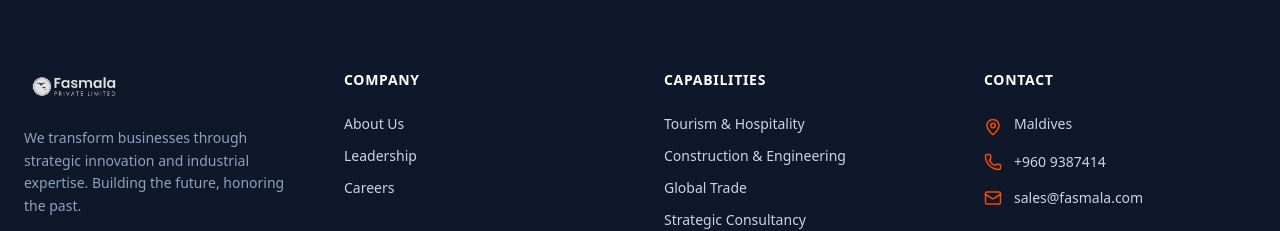
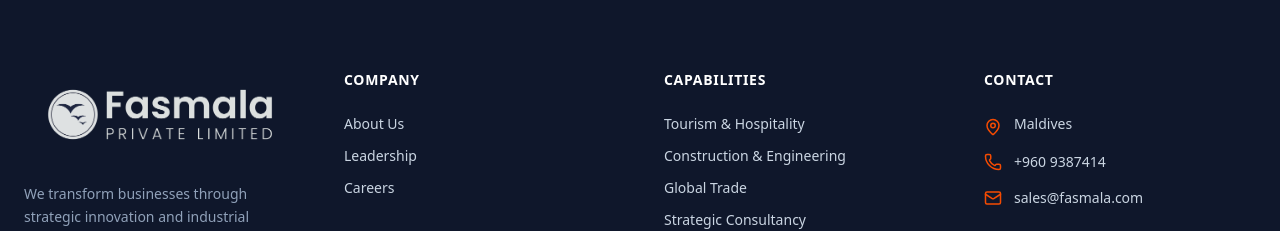
Before and after one commit to iyaaadh-web/Fasmala.co, a Next.js app: page / in a window 1280 px wide. Shown: the part 1976-2207 px from the top of the page. Built offline with nearby package versions, Linux system fonts and the light colour scheme.

Commit message:
Update Footer.tsx

```diff
--- a/components/Footer.tsx
+++ b/components/Footer.tsx
@@ -16,8 +16,8 @@ export const Footer = () => (
                     <Image
                         src="/images/type-logo-1.png"
                         alt={`${COMPANY.name} logo`}
-                        width={100}
-                        height={100}
+                        width={500}
+                        height={500}
                         className="object-contain invert brightness-100"
                         priority // ← This is now allowed!
                     />
```
